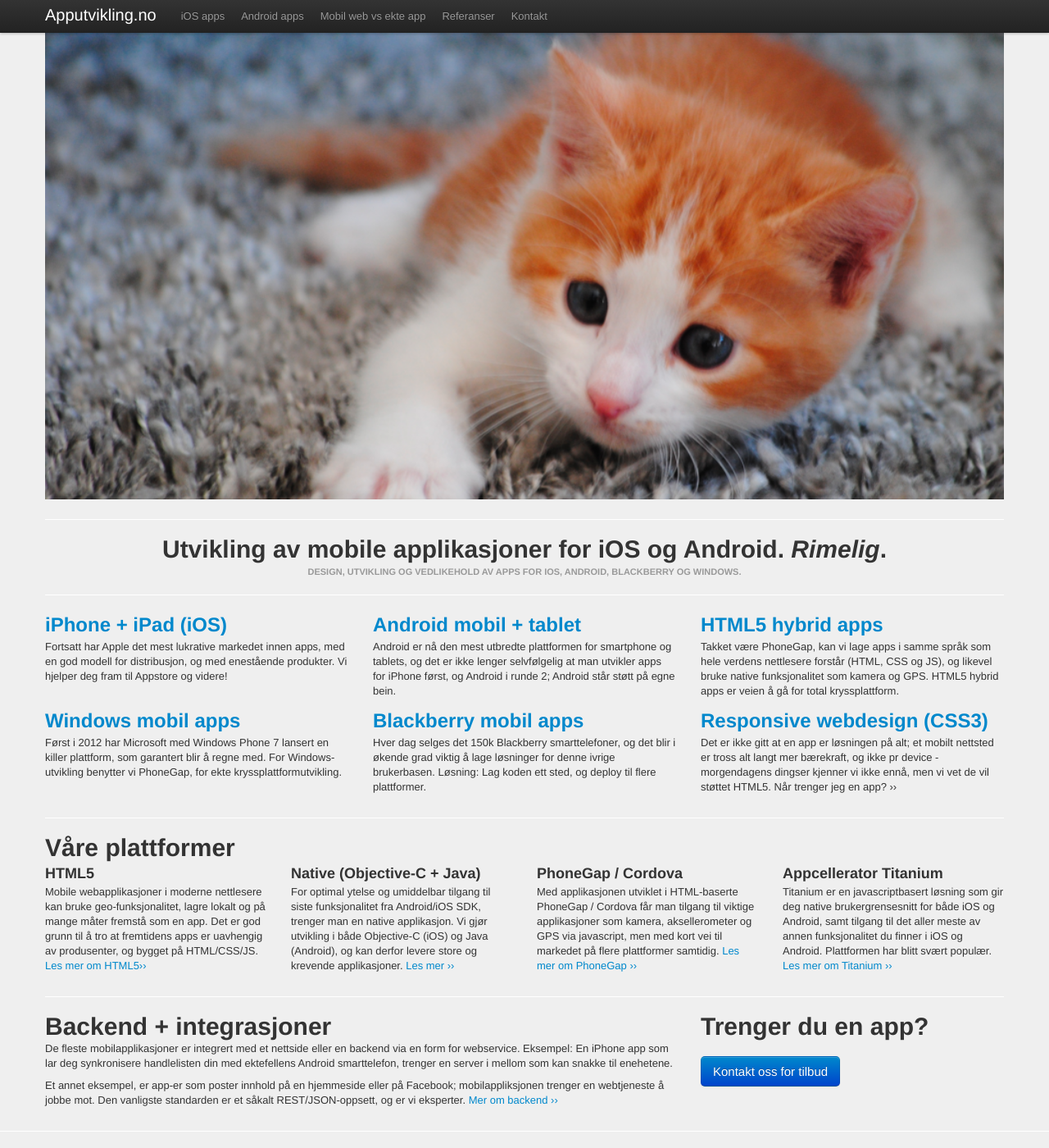
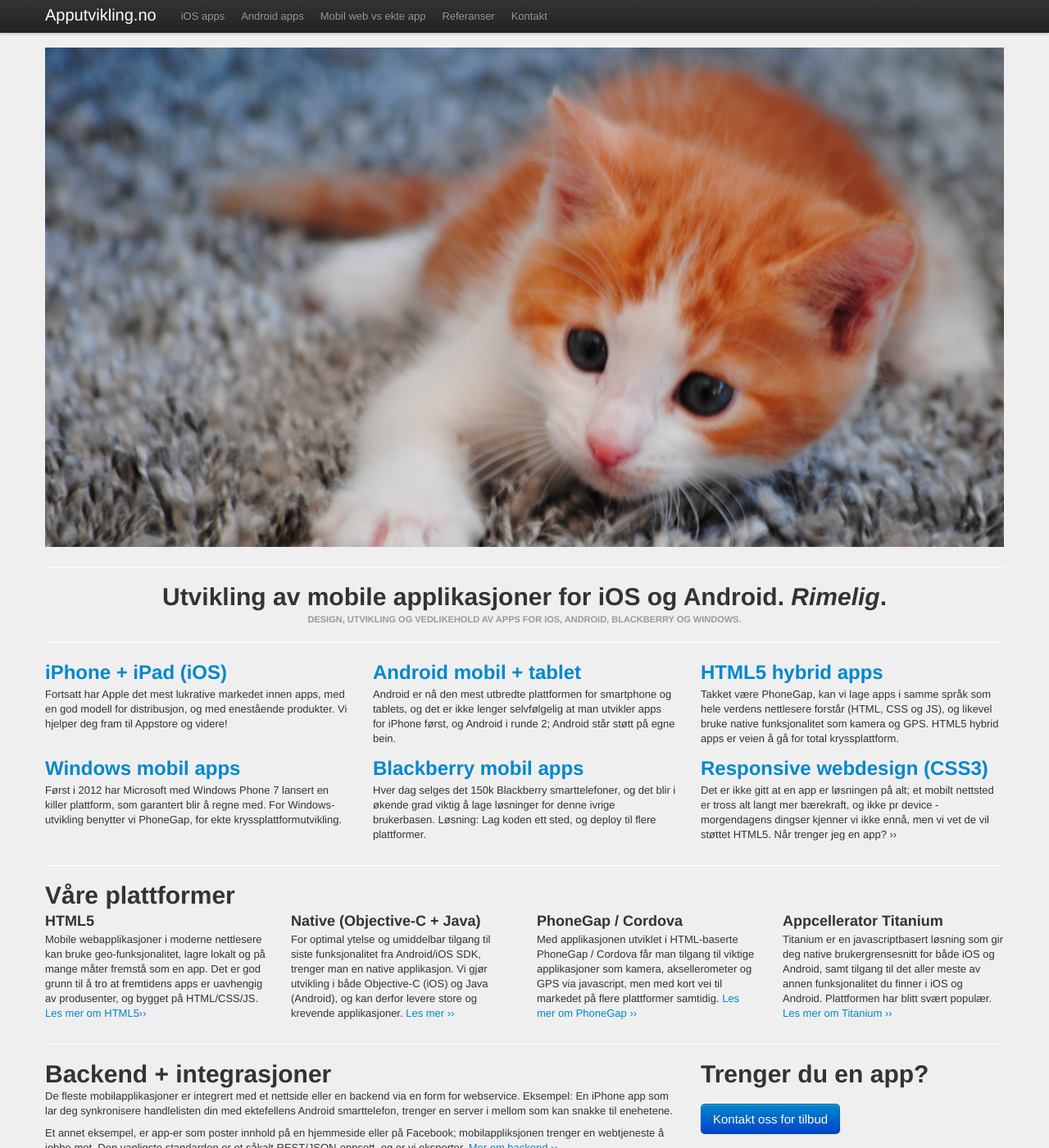
Before and after one commit to front/apputvikling, a Jekyll site: the page built from index.html, in a window 1280 px wide and 1400 px high. Shown: the whole window at 82% size. Built offline with Jekyll 4.4.1, drawn with Linux system fonts in a browser that asks for light colours; nearby versions of some CDN libraries; comment, search, counter and statistics services are not loaded.

Commit message:
Add padding top for desktop media

```diff
--- a/css/style.css
+++ b/css/style.css
@@ -5,3 +5,9 @@
 body {
   background: #efefef;
 }
+
+@media (min-width: 980px) {
+  body {
+    padding-top: 58px;
+  }
+}
```
Also changed, not shown: 1 other file.
